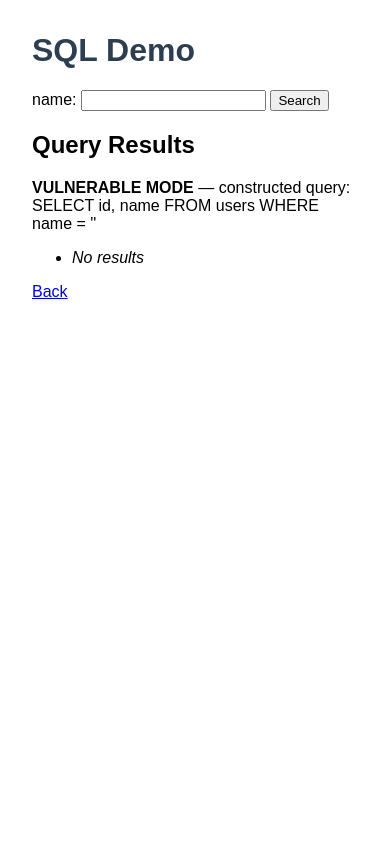
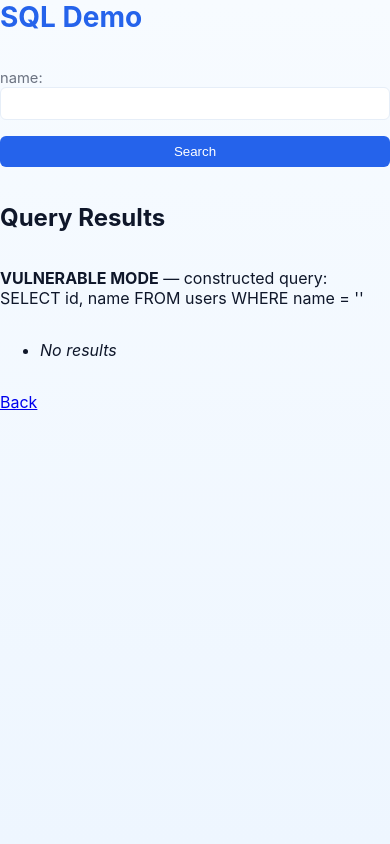
Before and after one commit to Wm-Mason-Cyber/basic-flask-server, a Flask app: page /sql_vuln in a window 390 px wide. Run offline with Flask 3, Linux system fonts and the light colour scheme; data comes from the database, SQL or seed files in the repository.

Commit message:
style: flexbox layout with high-contrast modern theme

```diff
--- a/app/static/style.css
+++ b/app/static/style.css
@@ -1,4 +1,102 @@
-body { font-family: Arial, sans-serif; margin: 2em; }
-h1 { color: #2c3e50; }
-nav ul { list-style: none; padding: 0; }
-nav li { display: inline; margin-right: 1em; }
+:root{
+	--bg: #f7fbff;
+	--card: #ffffff;
+	--muted: #6b7280;
+	--accent: #2563eb;
+	--danger: #ef4444;
+}
+
+*{box-sizing: border-box}
+body {
+	font-family: Inter, ui-sans-serif, system-ui, -apple-system, "Segoe UI", Roboto, "Helvetica Neue", Arial;
+	margin: 0;
+	background: linear-gradient(180deg, var(--bg), #eef6ff);
+	color: #0f172a;
+}
+
+.container{
+	max-width: 900px;
+	margin: 2.5rem auto;
+	padding: 1.5rem;
+	background: var(--card);
+	border-radius: 10px;
+	box-shadow: 0 6px 18px rgba(15,23,42,0.06);
+}
+
+h1{font-size:1.75rem;margin-top:0;color:var(--accent)}
+
+nav{margin-bottom:1rem}
+nav ul{list-style:none;padding:0;display:flex;gap:0.75rem;flex-wrap:wrap}
+nav a{display:inline-block;padding:0.4rem 0.7rem;border-radius:6px;color:var(--accent);text-decoration:none}
+nav a:hover{background:rgba(37,99,235,0.08)}
+
+form{margin:1rem 0}
+label{display:block;margin-bottom:0.5rem;color:var(--muted)}
+input[type="text"], input[type="search"], input[name], textarea{
+	padding:0.5rem 0.6rem;border:1px solid #e6eef8;border-radius:6px;width:100%;max-width:100%;
+}
+button{background:var(--accent);color:white;border:none;padding:0.5rem 0.8rem;border-radius:6px;cursor:pointer}
+button:hover{filter:brightness(0.95)}
+
+#output, .card{padding:0.75rem;border-radius:6px;background:#fbfdff;border:1px solid #eef6ff}
+
+ul.messages{padding-left:1rem}
+ul.messages li{padding:0.5rem 0;border-bottom:1px dashed #f0f6ff}
+
+.muted{color:var(--muted);font-size:0.9rem}
+
+pre, code{background:#0f172a;color:#f8fafc;padding:0.2rem 0.4rem;border-radius:4px}
+
+.notice{padding:0.6rem;margin:0.6rem 0;border-left:4px solid #ffd166;background:#fff8f0;border-radius:6px}
+
+.danger{color:var(--danger);font-weight:600}
+
+footer{margin-top:1.25rem;font-size:0.85rem;color:var(--muted)}
+
+/* New flexbox-driven layout */
+body{
+	display:flex;min-height:100vh;flex-direction:column;
+}
+
+.site-header{
+	background: linear-gradient(90deg,#0f172a 0%, #0b1220 100%);
+	color: #ffffff; padding: 0.75rem 1rem; box-shadow: 0 3px 12px rgba(2,6,23,0.6);
+}
+.site-header .wrap{max-width:1100px;margin:0 auto;display:flex;align-items:center;justify-content:space-between;gap:1rem}
+.brand{font-weight:700;letter-spacing:0.4px}
+.brand small{display:block;font-weight:400;font-size:0.85rem;color:rgba(255,255,255,0.8)}
+
+.layout{display:flex;max-width:1100px;margin:1.25rem auto;gap:1rem;width:100%;padding:0 1rem;box-sizing:border-box}
+.nav-col{flex:0 0 220px;background:var(--card);border-radius:8px;padding:1rem;box-shadow:0 6px 18px rgba(15,23,42,0.06)}
+.main-col{flex:1;background:var(--card);border-radius:8px;padding:1rem;box-shadow:0 6px 18px rgba(15,23,42,0.06)}
+
+.nav-list{display:flex;flex-direction:column;gap:0.5rem;padding:0;margin:0;list-style:none}
+.nav-list a{display:block;padding:0.6rem 0.75rem;border-radius:6px;color:var(--accent);text-decoration:none;font-weight:600}
+.nav-list a:hover{background:rgba(37,99,235,0.06)}
+
+.panel{background:linear-gradient(180deg,#ffffff,#fbfdff);padding:1rem;border-radius:8px}
+
+/* Forms and messages */
+form{display:flex;flex-direction:column;gap:0.5rem}
+label{font-size:0.92rem;color:var(--muted)}
+input[type="text"], textarea{padding:0.6rem;border-radius:6px;border:1px solid #e6eef8}
+.row{display:flex;gap:0.5rem}
+.row > *{flex:1}
+
+.results{margin-top:1rem}
+.results ul{list-style:none;padding:0;margin:0}
+.results li{padding:0.6rem;border-bottom:1px dashed #eef6ff}
+
+.kbd{background:#0b1220;color:#e6f0ff;padding:0.15rem 0.4rem;border-radius:4px}
+
+@media (max-width:800px){
+	.layout{flex-direction:column;padding:0 0.5rem}
+	.nav-col{order:2}
+}
+
+/* Accessibility: high contrast focus states */
+a:focus,button:focus,input:focus,textarea:focus{outline:3px solid rgba(37,99,235,0.28);outline-offset:2px}
+
+/* Utility */
+.muted{color:var(--muted)}
+.danger{color:var(--danger);font-weight:700}
```
